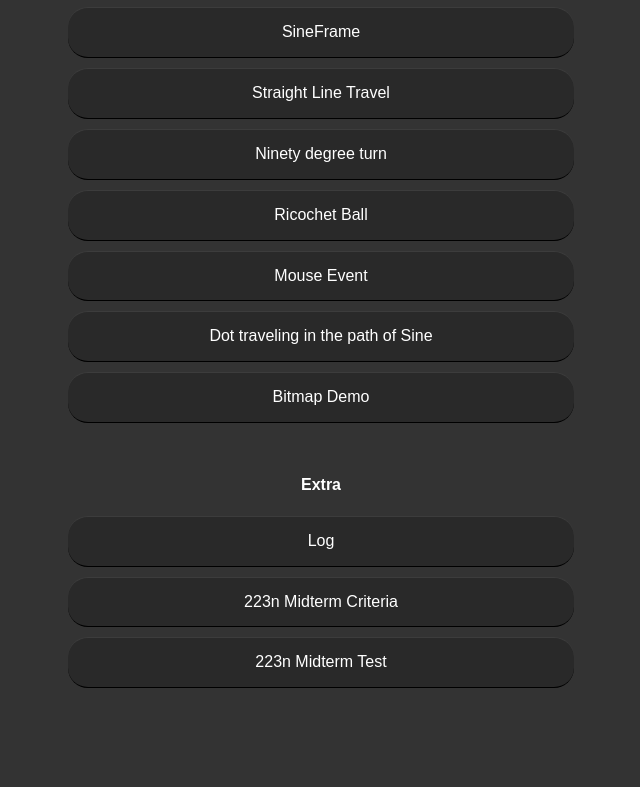
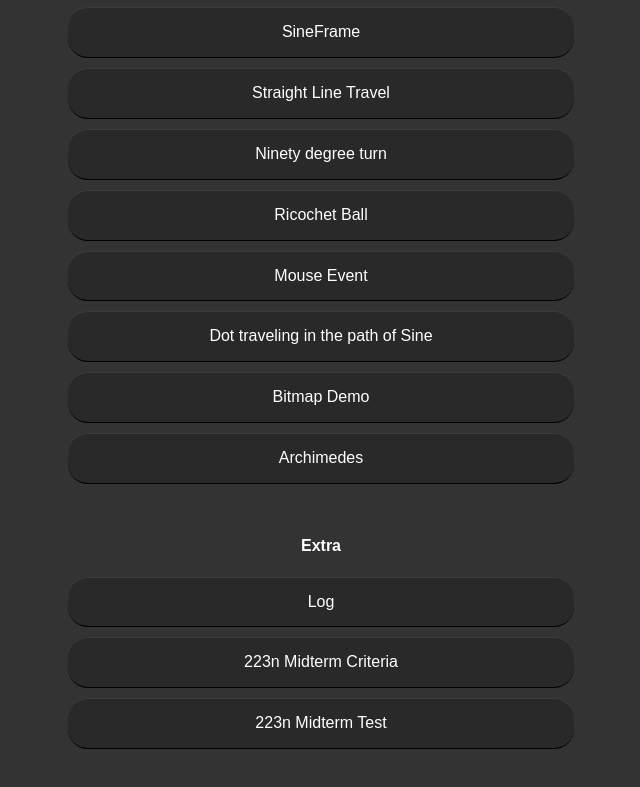
Before and after one commit to vkyho96/class_worksite, a plain HTML site: page 223n.html in a window 1280 px wide. Shown: the part 955-1742 px from the top of the page, without its empty margins (50-690 px from the left). Drawn offline with nearby package versions, Linux system fonts and the light colour scheme.

Commit message:
223n archimedes sample program

```diff
--- a/223n.html
+++ b/223n.html
@@ -95,6 +95,9 @@
                         <li><a href="https://drive.google.com/uc?export=download&id=1yGjuwHmWBXj44ZIR31IrjDwToClz5eBy">Bitmap
                             Demo
                         </a></li>
+                        <li><a href="https://drive.google.com/uc?export=download&id=19gFsNQxa63Sp79cBo-9vvMNOo4YZpyW3">Archimedes
+
+                        </a></li>
 
 
                     </ul>
```
